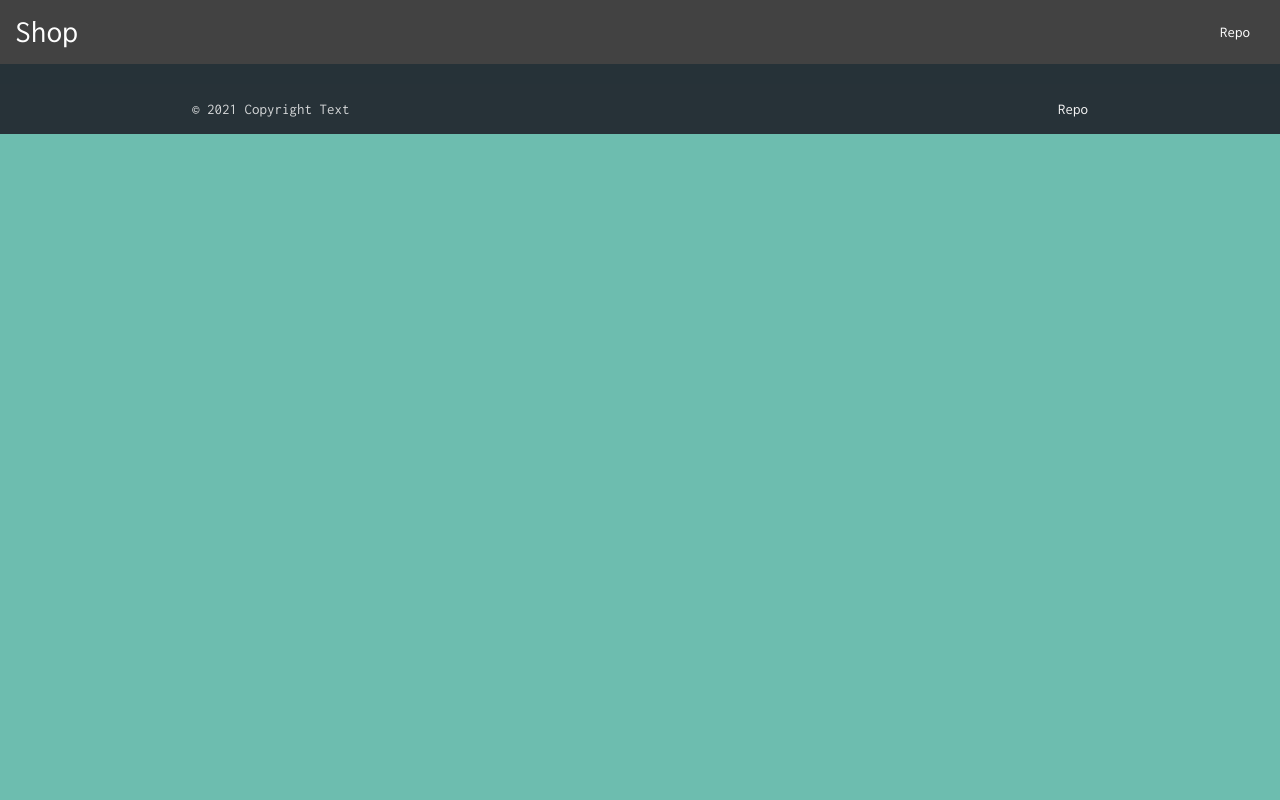
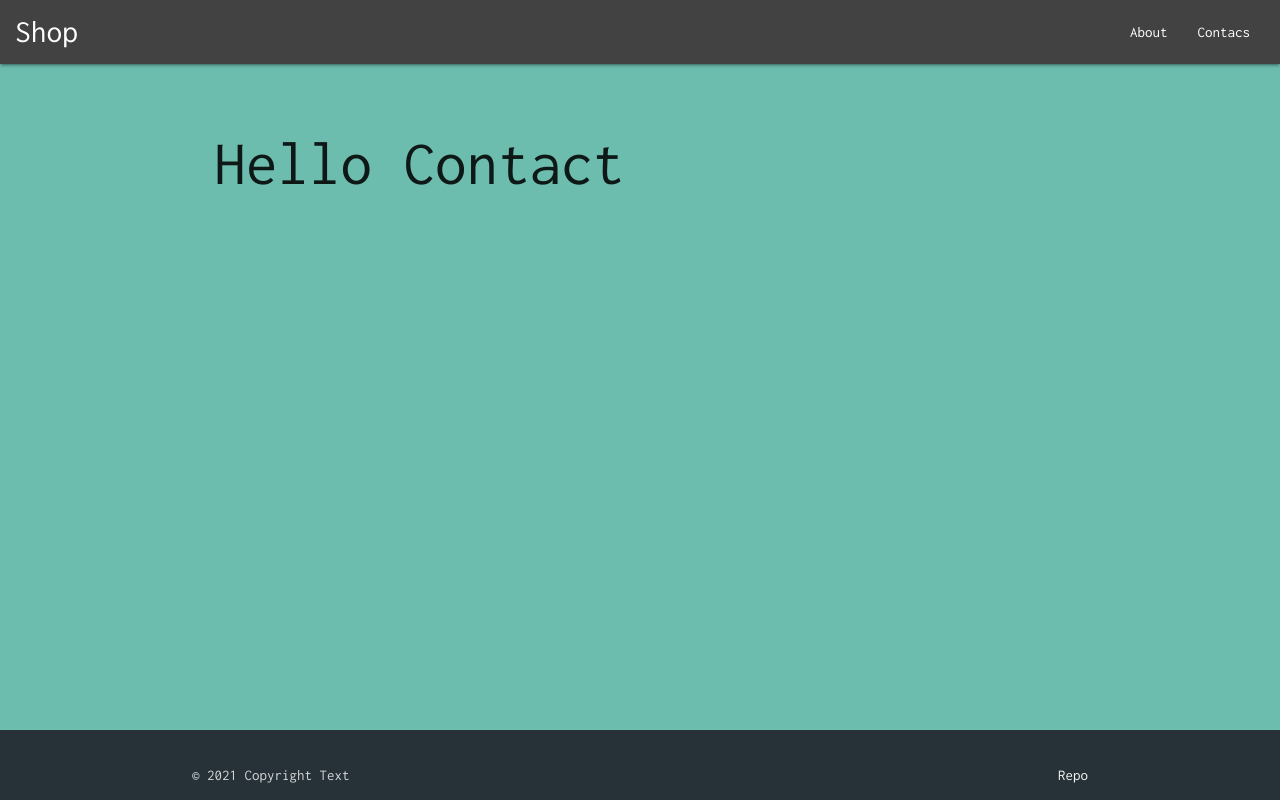
Before and after one commit to hellovadim/food-react, a React (Create React App) app: page /contact in a window 1280 px wide. Built offline with nearby package versions, Linux system fonts and the light colour scheme.

Commit message:
Добавил Router а так же страницы

```diff
--- a/package.json
+++ b/package.json
@@ -8,6 +8,7 @@
     "@testing-library/user-event": "^12.8.3",
     "react": "^17.0.2",
     "react-dom": "^17.0.2",
+    "react-router-dom": "^5.2.0",
     "react-scripts": "4.0.3",
     "web-vitals": "^1.1.2"
   },
--- a/public/index.html
+++ b/public/index.html
@@ -5,6 +5,10 @@
     <link rel="preconnect" href="https://fonts.gstatic.com" />
     <link
       href="https://fonts.googleapis.com/css2?family=Inconsolata:wght@400;700&display=swap"
+      rel="stylesheet"
+    />
+    <link
+      href="https://fonts.googleapis.com/icon?family=Material+Icons"
       rel="stylesheet"
     />
     <link rel="icon" href="%PUBLIC_URL%/favicon.ico" />
--- a/src/App.js
+++ b/src/App.js
@@ -1,11 +1,27 @@
+import { BrowserRouter as Router, Route, Switch } from "react-router-dom";
 import { Header } from "./components/Header";
 import { Footer } from "./components/Footer";
+
+import { About } from "./pages/About";
+import { Home } from "./pages/Home";
+import { Contact } from "./pages/Contact";
+import { NotFound } from "./pages/NotFound";
 
 function App() {
   return (
     <>
-      <Header />
-      <Footer />
+      <Router>
+        <Header />
+        <main className="container content">
+          <Switch>
+            <Route exact path="/" component={Home} />
+            <Route path="/about" component={About} />
+            <Route path="/contact" component={Contact} />
+            <Route component={NotFound} />
+          </Switch>
+        </main>
+        <Footer />
+      </Router>
     </>
   );
 }
--- a/src/components/Header.jsx
+++ b/src/components/Header.jsx
@@ -1,13 +1,16 @@
-import React from "react";
+import {Link} from 'react-router-dom'
 
 function Header() {
   return (
     <nav className="teal grey darken-3">
       <div className="nav-wrapper">
-        <span className="brand-logo">Shop</span>
+        <Link to="/" className="brand-logo">Shop</Link>
         <ul id="nav-mobile" className="right hide-on-med-and-down">
           <li>
-            <a href="sass.html">Repo</a>
+            <Link to="/about">About</Link>
+          </li>
+          <li>
+            <Link to="/contact">Contacs</Link>
           </li>
         </ul>
       </div>
--- /dev/null
+++ b/src/pages/About.jsx
@@ -0,0 +1,4 @@
+function About(){
+    return <h1>Hello About</h1>
+}
+export {About}
--- /dev/null
+++ b/src/pages/Contact.jsx
@@ -0,0 +1,4 @@
+function Contact(){
+    return <h1>Hello Contact</h1>
+}
+export {Contact}
--- /dev/null
+++ b/src/pages/Home.jsx
@@ -0,0 +1,4 @@
+function Home(){
+    return <h1>Hello</h1>
+}
+export {Home}
--- /dev/null
+++ b/src/pages/NotFound.jsx
@@ -0,0 +1,4 @@
+function NotFound(){
+    return <h1>Page not found</h1>
+}
+export {NotFound}
```
Also changed, not shown: src/api.js (added), src/config.js (added), 1 other file (tests, documents, lock files or other folders).
